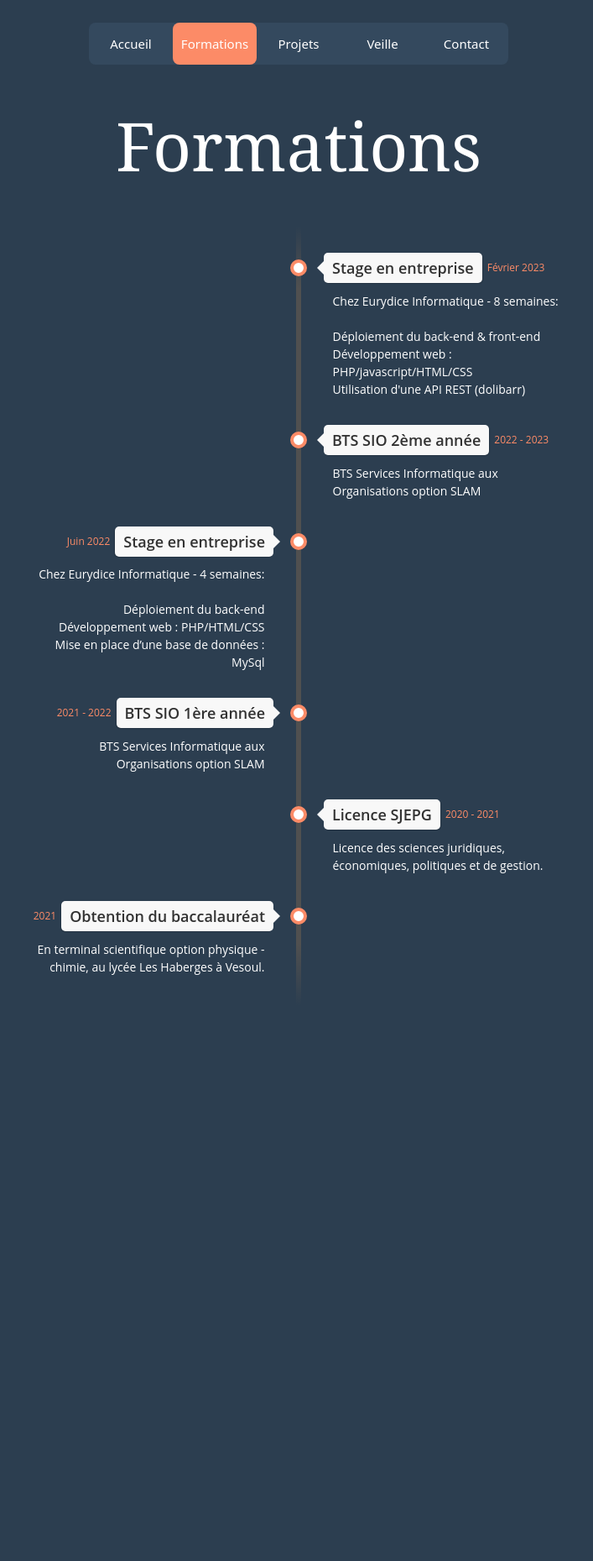
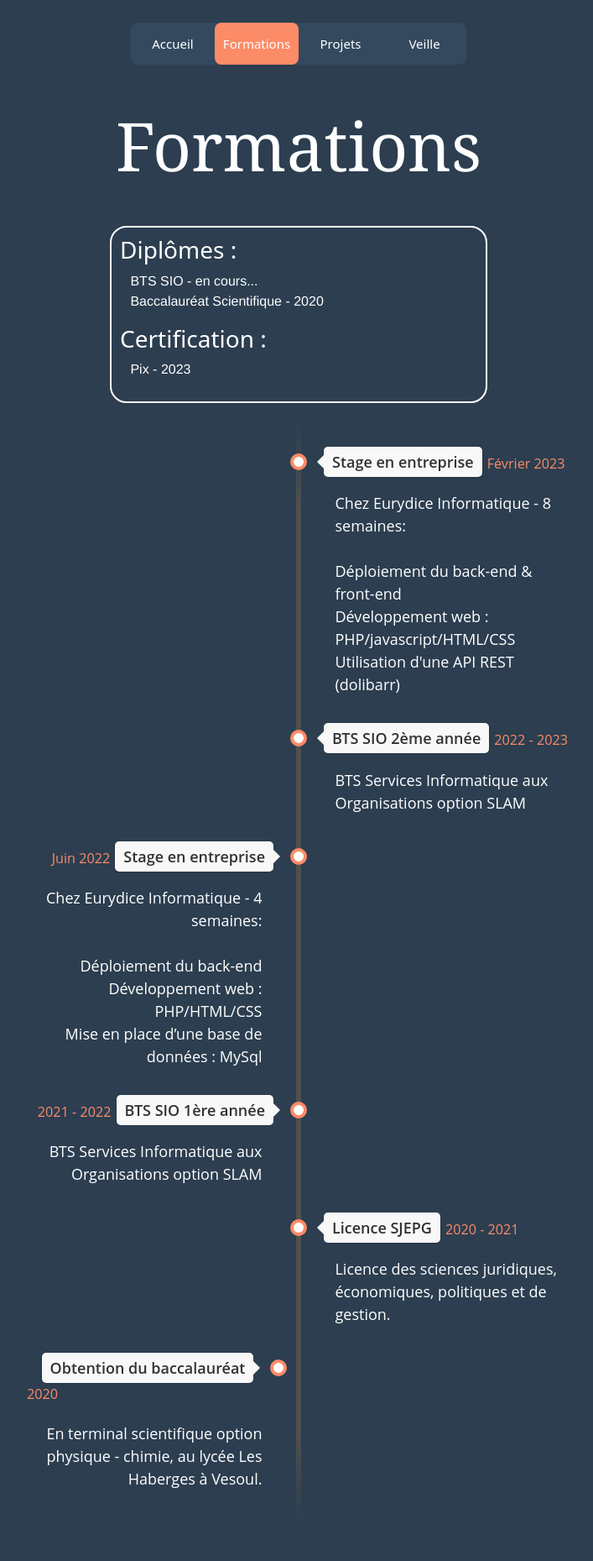
Before and after one commit to pgrvs/portfolio, a PHP site: page /formation.html in a window 1280 px wide. Shown: the whole page at 84% size, without its empty margins (284-991 px from the left). Before the commit the page ends 1173 px from the top, so only its background shows below. Run offline with PHP 8.4, Linux system fonts and the light colour scheme.

Commit message:
modif formation et projet

```diff
--- a/formation.html
+++ b/formation.html
@@ -23,13 +23,26 @@
     <a href="formation.html">Formations</a>
     <a href="projet.html">Projets</a>
     <a href="veille.html">Veille</a>
-    <a href="contact.html">Contact</a>
     <div class="animation start-formation"></div>
 </nav>
 
 <!-- Body -->
 <main class="container my-5">
-    <h1 class="text-center text-white mb-5" style="font-size: 80px;">Formations</h1>
+    <h1 class="text-center text-white mb-5 titre">Formations</h1>
+
+    <div class="d-flex justify-content-center">
+        <div class="encadrerBlanc">
+            <h3>Diplômes :</h3>
+            <p>
+                &ensp; BTS SIO - en cours... <br>
+                &ensp; Baccalauréat Scientifique - 2020
+            </p>
+            <h3>Certification :</h3>
+            <p>
+                &ensp; Pix - 2023 <br>
+            </p>
+        </div>
+    </div>
 
     <!-- Timeline -->
     <ul class="timeline ">
@@ -108,7 +121,7 @@
             <div class="direction-l">
                 <div class="flag-wrapper">
                     <span class="flag">Obtention du baccalauréat</span>
-                    <span class="time-wrapper"><span class="time">2021</span></span>
+                    <span class="time-wrapper"><span class="time">2020</span></span>
                 </div>
                 <div class="desc text-white">
                     En terminal scientifique option physique - chimie, au lycée Les Haberges à Vesoul.
--- a/src/styles/style_card_projet.css
+++ b/src/styles/style_card_projet.css
@@ -49,7 +49,7 @@
 .card.card-has-bg:hover .card-img-overlay {
     transition: all 800ms cubic-bezier(0.19, 1, 0.22, 1);
     background: #234f6d;
-    background: linear-gradient(0deg, rgba(4, 69, 114, 0.5) 0%, #044572 100%);
+    background: linear-gradient(0deg, rgba(4, 69, 114, 0.5) 0%, #96c2e7 100%);
 }
 .card .card-footer {
     background: none;
@@ -59,7 +59,7 @@
     border: solid 3px rgba(255, 255, 255, 0.3);
 }
 .card .card-meta {
-    color: #26BD75;
+    color: #1e2c54;
 }
 .card .card-body {
     transition: all 500ms cubic-bezier(0.19, 1, 0.22, 1);
--- a/src/styles/style_global.css
+++ b/src/styles/style_global.css
@@ -2,8 +2,9 @@ body {
     background-color: #2c3e50;
 }
 
-h1 {
+.titre {
     font-family: Georgia,serif;
+    font-size: 80px;
 }
 
 p {
@@ -14,3 +15,29 @@ p {
 img {
     border-radius: var(--bs-border-radius);
 }
+
+#infoAccueilEtude{
+    max-width: 400px;
+}
+
+.encadrerBlanc{
+    padding: 10px;
+    background: #2c3e50;
+    border: white 2px solid;
+    border-radius: 20px;
+    max-width: 450px;
+    width: 93%;
+}
+.encadrerBlanc p{
+    color: white;
+}
+
+.encadrerBlanc h3{
+    color: white;
+}
+
+@media screen and (max-width: 500px) {
+    .titre {
+        font-size: 60px;
+    }
+}
--- a/src/styles/style_nav_bar.css
+++ b/src/styles/style_nav_bar.css
@@ -1,7 +1,7 @@
 nav {
     margin: 27px auto 0;
     position: relative;
-    width: 500px;
+    width: 400px;
     height: 50px;
     background-color: #34495e;
     border-radius: 8px;
@@ -43,10 +43,6 @@ a:nth-child(4) {
     width: 100px;
 }
 
-a:nth-child(5) {
-    width: 100px;
-}
-
 nav .start-accueil, a:nth-child(1):hover~.animation {
     width: 100px;
     left: 0;
@@ -63,12 +59,6 @@ nav .start-projet, a:nth-child(3):hover~.animation {
     background-color: #96c2e7;
 }
 
-nav .start-contact, a:nth-child(5):hover~.animation {
-    width: 100px;
-    left: 400px;
-    background-color: #9191ff;
-}
-
 nav .start-veille, a:nth-child(4):hover~.animation {
     width: 100px;
     left: 300px;
--- a/src/styles/style_timeline.css
+++ b/src/styles/style_timeline.css
@@ -177,7 +177,7 @@
     display: inline;
 
     line-height: 1em;
-    font-size: 0.66666em;
+    font-size: 0.9em;
     color: #fc8b67;
     vertical-align: middle;
 }
@@ -198,7 +198,7 @@
 .desc {
     margin: 1em 0.75em 0 0;
 
-    font-size: 0.77777em;
+    font-size: 1em;
     line-height: 1.5em;
 }
 
--- a/veille.html
+++ b/veille.html
@@ -19,13 +19,12 @@
   <a href="formation.html">Formations</a>
   <a href="projet.html">Projets</a>
   <a href="veille.html">Veille</a>
-  <a href="contact.html">Contact</a>
   <div class="animation start-veille"></div>
 </nav>
 
 <!-- Body -->
 <main class="container mt-5">
-  <h1 class="text-center text-white mb-5" style="font-size: 80px;">Veille technologique</h1>
+  <h1 class="text-center text-white mb-5 titre">Veille technologique</h1>
 
   <div class="row justify-content-md-center mt-5">
     <div class="col col-lg-8 d-flex justify-content-center">
```
Also changed, not shown: contact.html (deleted, +0 -32 lines), index.html (+16 -11 lines), projet.html (+34 -4 lines), src/img/fc-tourisme/capture-ecran-FC-Tourisme.png (added).
